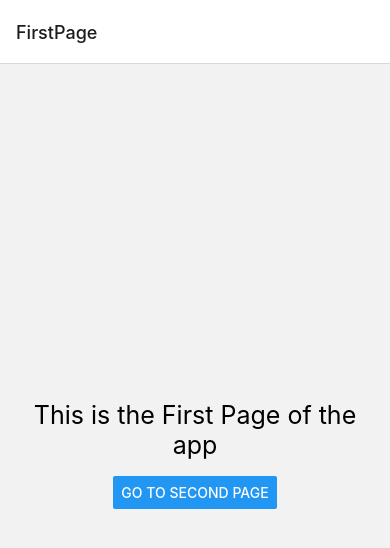
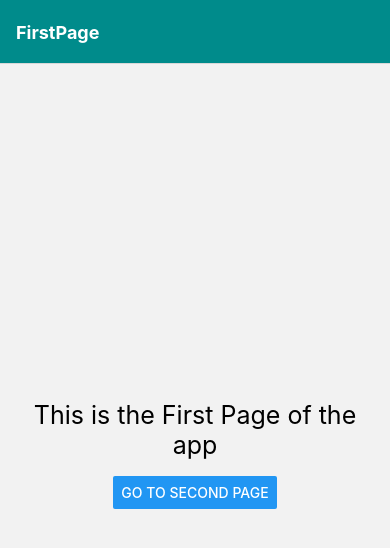
Before and after one commit to Honoroshi/ReactNativeTni, a React Native app: screen / in a window 390 px wide. Shown: the top 548 px of the page. Built offline with nearby package versions, Linux system fonts and the light colour scheme.

Commit message:
Second Commit [Lecture8-September-02-2023] Practice

```diff
--- a/App.js
+++ b/App.js
@@ -35,10 +35,10 @@ const App = () => {
     <NavigationContainer>
 
       <stack.Navigator initialRouteName='First'
-        // screenOptions={{
-        // headerStyle : {backgroundColor: '#008b8b'},
-        // headerTintColor:'#ffff',
-        // headerTitleStyle:{fontWeight:'bold'}}}
+        screenOptions={{
+        headerStyle : {backgroundColor: '#008b8b'},
+        headerTintColor:'#ffff',
+        headerTitleStyle:{fontWeight:'bold'}}}
       >
 
       {/* <stack.Navigator initialRouteName='FirstPage'> */}
```
